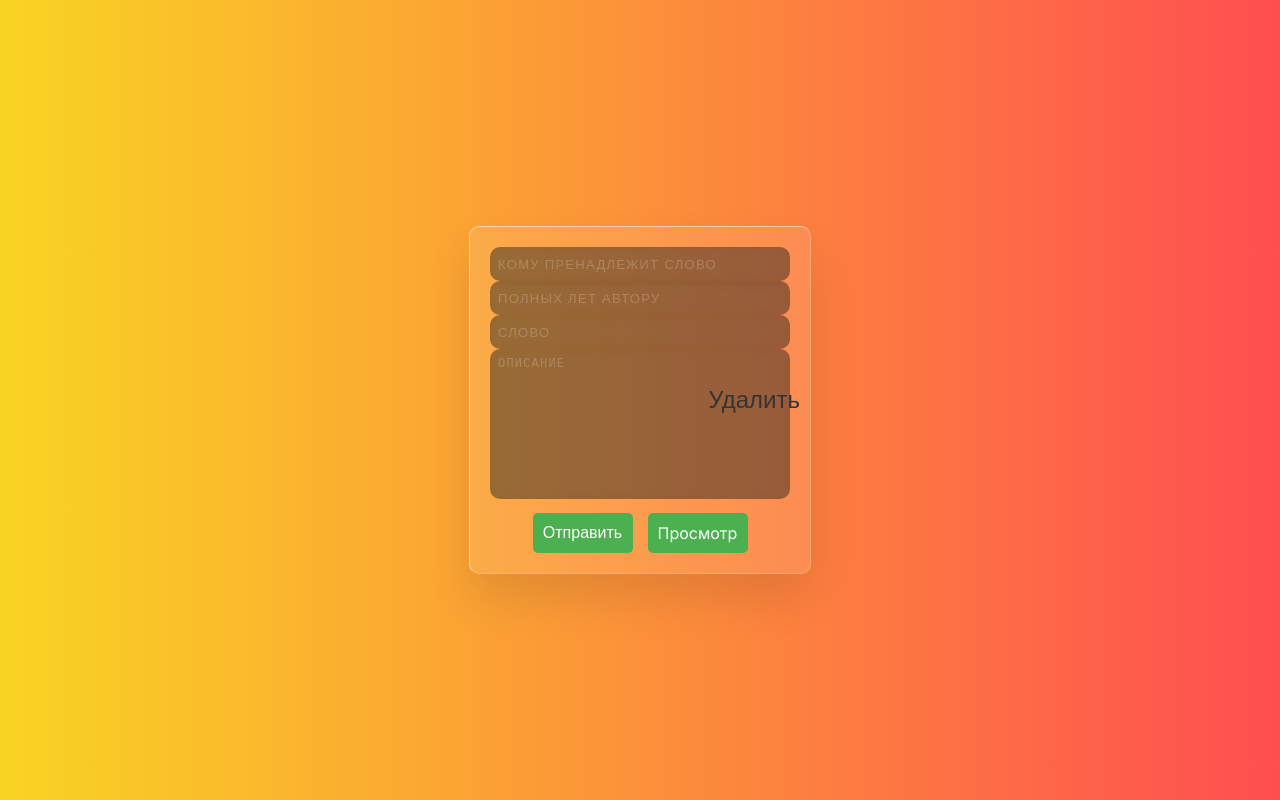
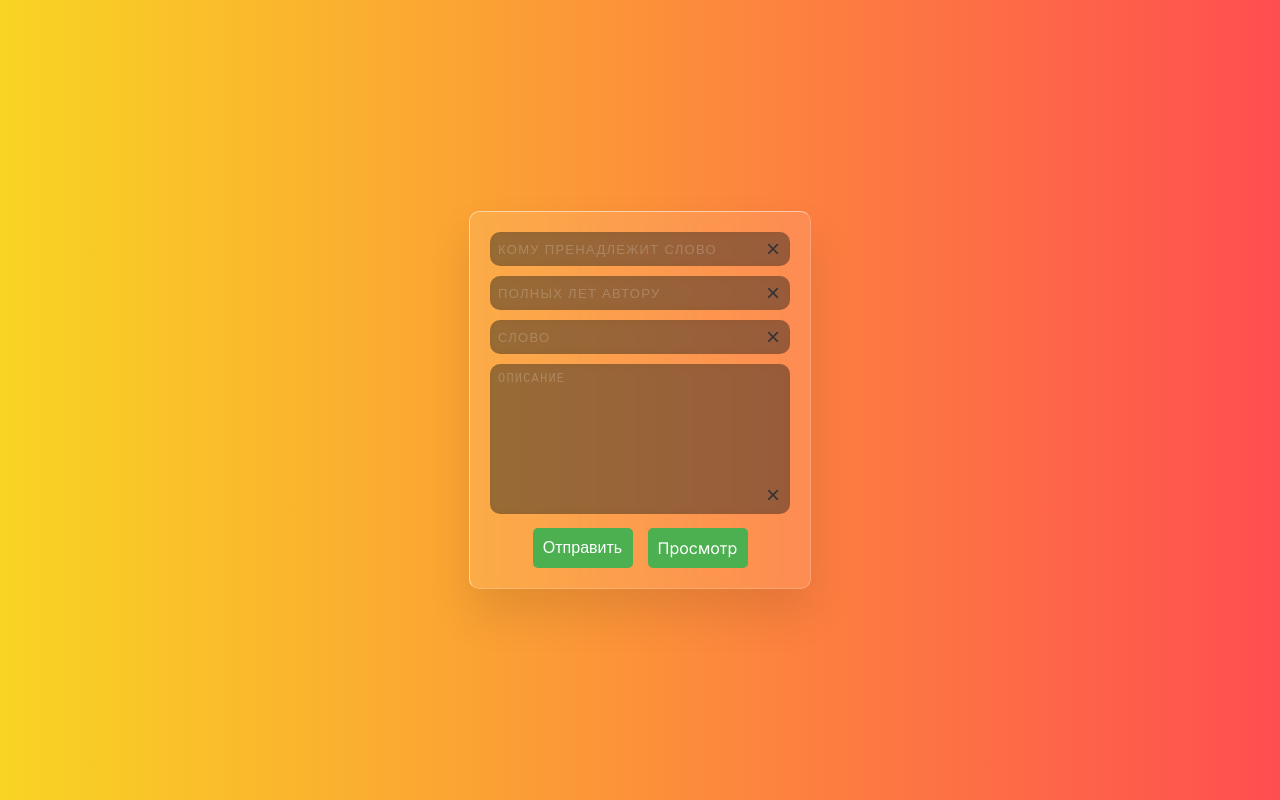
Before and after one commit to RUS29TAM/server, a Next.js app: page / in a window 1280 px wide. Built offline with nearby package versions, Linux system fonts and the light colour scheme.

Commit message:
refactor: configure clearField func

```diff
--- a/src/app/components/Form/Form.tsx
+++ b/src/app/components/Form/Form.tsx
@@ -69,18 +69,18 @@ const Form: React.FC = () => {
             description: ''
         });
     };
-    const clearForm = () => {
+    const clearField = (fieldName: keyof FormData) => {
         setFormData({
-            author: '',
-            age: '',
-            word: '',
-            description: ''
+            ...formData,
+            [fieldName]: ''
         });
+        console.log('clear')
     };
 
     return (
         <>
             <form className={styles.formContainer} onSubmit={handleSubmit}>
+                <div className={styles.inputWrapper}>
                 <input
                     className={styles.inputField}
                     type="text"
@@ -91,6 +91,15 @@ const Form: React.FC = () => {
                     required
                     maxLength={25}
                 />
+                <button
+                    type="button"
+                    className={styles.clearButton}
+                    onClick={() => clearField('author')}
+                >
+                    &times;
+                </button>
+                </div>
+                <div className={styles.inputWrapper}>
                 <input
                     className={styles.inputField}
                     type="number"
@@ -101,6 +110,15 @@ const Form: React.FC = () => {
                     required
                     maxLength={25}
                 />
+                <button
+                    type="button"
+                    className={styles.clearButton}
+                    onClick={() => clearField('age')}
+                >
+                    &times;
+                </button>
+                </div>
+                <div className={styles.inputWrapper}>
                 <input
                     className={styles.inputField}
                     type="text"
@@ -111,6 +129,14 @@ const Form: React.FC = () => {
                     required
                     maxLength={25}
                 />
+                    <button
+                        type="button"
+                        className={styles.clearButton}
+                        onClick={() => clearField('word')}
+                    >
+                        &times;
+                    </button>
+                </div>
                 <div className={styles.textAreaWrapper}>
                 <textarea
                     className={styles.textArea}
@@ -121,10 +147,15 @@ const Form: React.FC = () => {
                     required
                     maxLength={160}
                 />
-                    {/*<button className={styles.clearTextArea} onClick={clearForm}>&times;</button>*/}
+                    <button
+                        type="button"
+                        className={styles.clearButton}
+                        onClick={() => clearField('description')}
+                    >
+                        &times;
+                    </button>
                 </div>
                 <div className={styles.btnWrapper}>
-                    <button className={styles.clearButton} type="button" onClick={clearForm}>Удалить</button>
                     <button className={styles.submitButton} type="submit">Отправить</button>
                     <Link className={styles.viewButton} type="button" href={'/pages/DataFetcher'}>Просмотр</Link>
 
```
